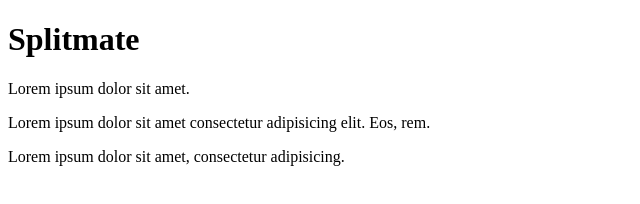
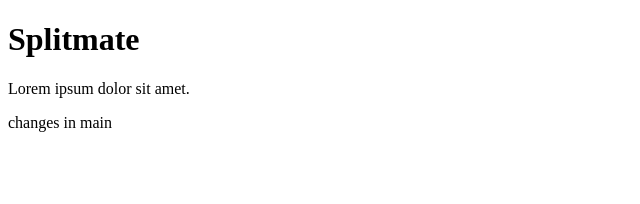
Before and after one commit to muhammadAsh1r/splitmate, a plain HTML site: page index.html in a window 1280 px wide. Shown: the whole page, without its empty margins (0-640 px from the left). Drawn offline with Linux system fonts and the light colour scheme.

Commit message:
changes in p

```diff
--- a/index.html
+++ b/index.html
@@ -8,7 +8,6 @@
   <body>
     <h1>Splitmate</h1>
     <p>Lorem ipsum dolor sit amet.</p>
-    <p>Lorem ipsum dolor sit amet consectetur adipisicing elit. Eos, rem.</p>
-    <p>Lorem ipsum dolor sit amet, consectetur adipisicing.</p>
+    <p>changes in main</p>
   </body>
 </html>
```
